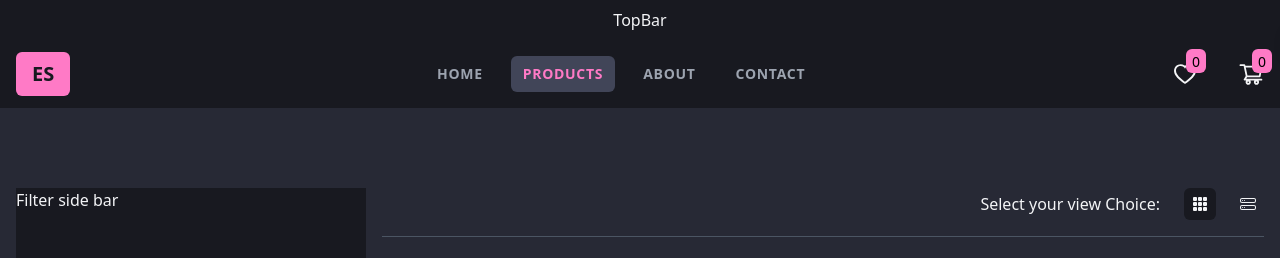
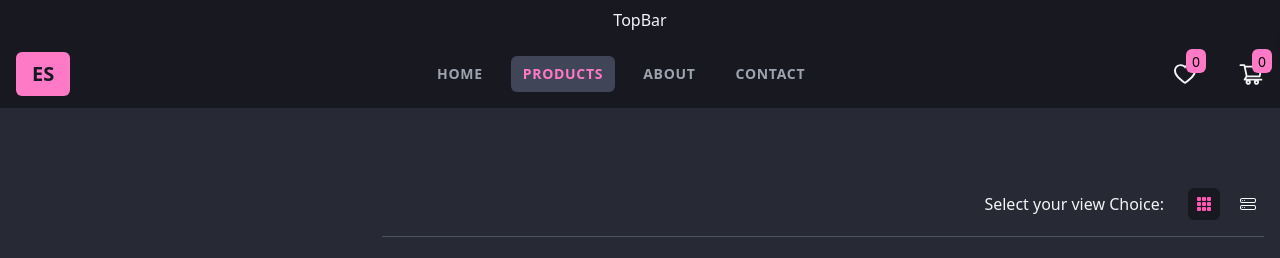
Before and after one commit to riteshmvteams/ecommerce-store, a React (Vite) app: page /products in a window 1280 px wide. Shown: the top 258 px of the page. Built offline with nearby package versions, Linux system fonts and the light colour scheme.

Commit message:
func: give user to select between grid and stack view of products

```diff
--- a/src/components/FilterSidebar.jsx
+++ b/src/components/FilterSidebar.jsx
@@ -1,6 +1,6 @@
 export default function FilterSidebar() {
   return (
-    <aside className="md:min-w-[350px] bg-deep-300 h-screen">
+    <aside className="md:min-w-[350px] md:mt-[70px] bg-deep-300 h-screen rounded-xl">
       Filter side bar
     </aside>
   );
--- a/src/components/ProductGrid.jsx
+++ b/src/components/ProductGrid.jsx
@@ -11,18 +11,22 @@ export default function ProductGrid() {
       <div className="flex justify-end gap-6 items-center border-b border-b-gray-600 pb-4">
         <span>Select your view Choice:</span>
 
-        <div className="flex gap-4">
+        <div className="flex gap-3">
           <button
-            className={`${isGrid ? "bg-deep-300" : ""} p-2 rounded-md`}
+            className={`${
+              isGrid ? "bg-deep-300" : ""
+            } p-2 rounded-md hover:bg-deep-300`}
             onClick={() => setIsGrid(true)}
           >
-            <BsFillGrid3X3GapFill />
+            <BsFillGrid3X3GapFill fill={`${isGrid ? "#FF57B6" : "white"}`} />
           </button>
           <button
-            className={`${!isGrid ? "bg-deep-300" : ""} p-2 rounded-md`}
+            className={`${
+              !isGrid ? "bg-deep-300" : ""
+            } p-2 rounded-md hover:bg-deep-300`}
             onClick={() => setIsGrid(false)}
           >
-            <BsHddStack />
+            <BsHddStack fill={`${!isGrid ? "#FF57B6" : "white"}`} />
           </button>
         </div>
       </div>
```
